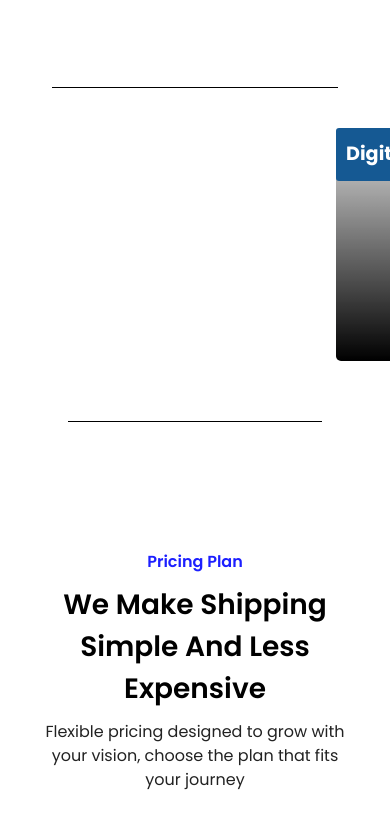
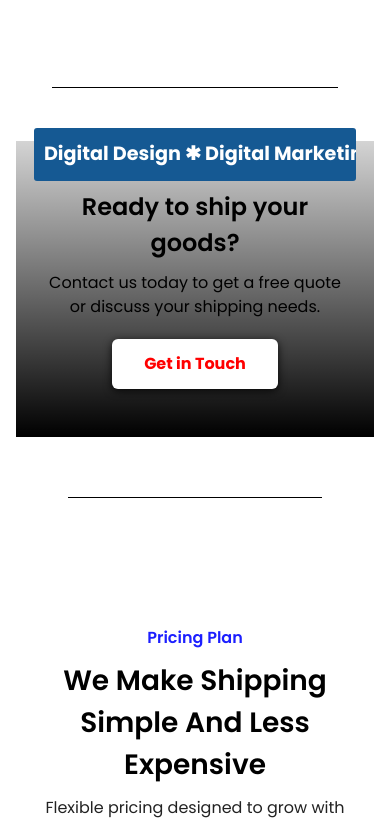
Before and after one commit to Lloydchogari/CM-Logistics, a Next.js app: page /ServicesPage in a window 390 px wide. Shown: the part 5740-6560 px from the top of the page. Built offline with nearby package versions, Linux system fonts and the light colour scheme.

Commit message:
first commit

```diff
--- a/app/ServicesPage/Services.scss
+++ b/app/ServicesPage/Services.scss
@@ -878,6 +878,8 @@
     width: clamp(280px, 45vw, 300px);
   }
 
+
+
   .footerLinks {
     gap: 4rem;
     margin-left: 0;
@@ -994,15 +996,28 @@
   }
 }
 
+
+  /* Scrolling strip */
+  .scrolling-strip {
+    width: 90%;
+    margin-left: auto;
+    margin-right: auto;
+  }
+
+  /* Pricing cards */
+  .pricing-cards {
+    flex-direction: column;
+    align-items: center;
+  }
+
+
+
 /* CTA Section */
 @media (max-width: 768px) {
-  .ctaSection {
-    display: flex;
-    flex-direction: column;
-    align-items: center;
-    text-align: center;
-    padding: 40px 20px;
-    gap: 20px;
+ .ctaSection {
+    margin-left: 0;
+    width: 100%;
+    border-radius: 0;
   }
 
   .ctaSection .ctaText {
@@ -1016,6 +1031,19 @@
     font-size: 1rem;
   }
 }
+
+ /* Scrolling strip */
+  .scrolling-strip {
+    width: 90%;
+    margin-left: auto;
+    margin-right: auto;
+  }
+
+  /* Pricing cards */
+  .pricing-cards {
+    flex-direction: column;
+    align-items: center;
+  }
 
 
 /* Landscape mobile orientation */
```
